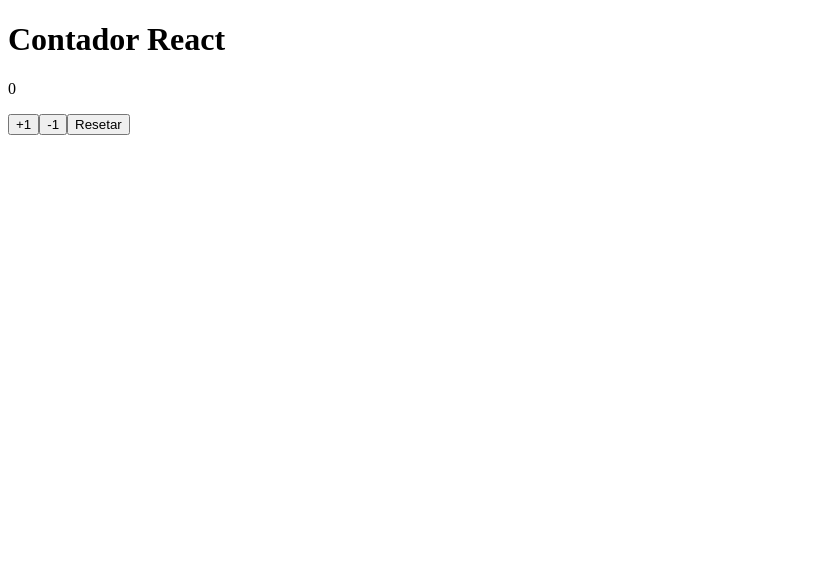
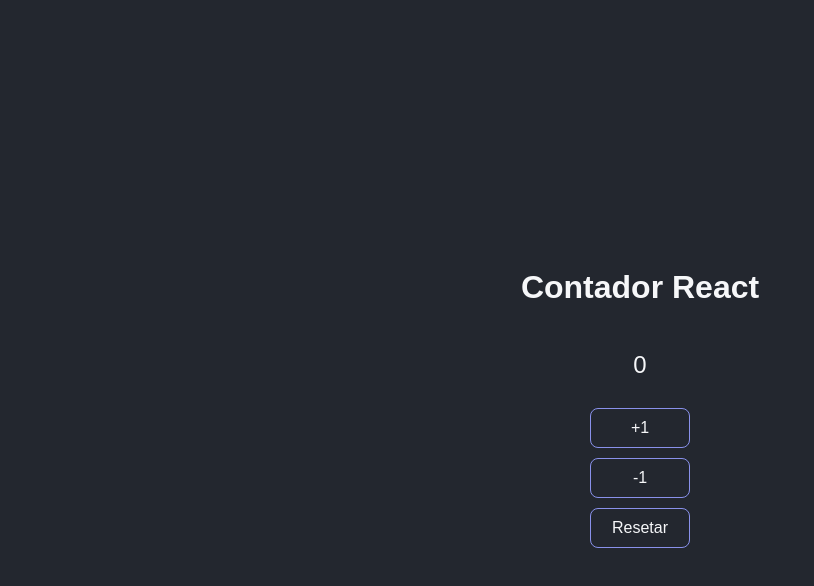
Before and after one commit to fernandoortolan/contador-react, a React (Vite) app: page / in a window 1280 px wide. Shown: the top 586 px of the page, without its empty margins (0-814 px from the left). Built offline with nearby package versions, Linux system fonts and the light colour scheme.

Commit message:
style: estiliza contador e botões

```diff
--- a/src/App.css
+++ b/src/App.css
@@ -0,0 +1,33 @@
+.contador {
+  min-height: 100vh;
+  display: flex;
+  flex-direction: column;
+  align-items: center;
+  justify-content: center;
+}
+
+.contador p {
+  font-size: 24px;
+}
+
+.contador button {
+  color: #f6f7f9;
+  width: 100px;
+  border: 1px solid #8991eb;
+  border-radius: 8px;
+  background-color: transparent;
+  margin: 5px;
+  padding: 10px 20px;
+  font-size: 16px;
+  cursor: pointer;
+  transition: 0.2s;
+}
+
+.contador button:hover {
+  background-color: #8991eb;
+  color: #23272f;
+}
+
+.contador button:active {
+  transform: scale(0.95);
+}
--- a/src/App.jsx
+++ b/src/App.jsx
@@ -1,4 +1,5 @@
 import { useState } from "react";
+import './App.css';
 
 function Header({ title }) {
   return (
@@ -52,12 +53,12 @@ export default function App() {
   }
 
   return (
-    <>
+    <div className="contador">
       <Header title="Contador React" />
       <Counter value={value} />
       <AddOneButton onClick={addOne} />
       <SubOneButton onClick={subOne} />
       <ResetButton onClick={resetCounter} />
-    </>
+    </div>
   );
 }
--- a/src/index.css
+++ b/src/index.css
@@ -0,0 +1,10 @@
+* {
+  box-sizing: border-box;
+}
+
+body {
+  margin: 0;
+  font-family: Arial, sans-serif;
+  background-color: #23272f;
+  color: #f6f7f9;
+}
```
